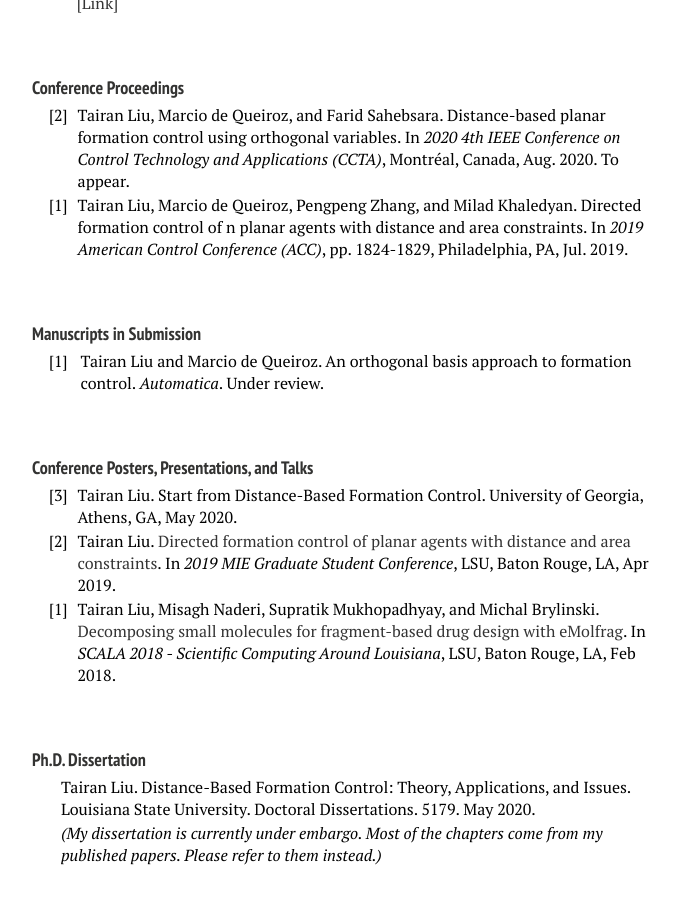
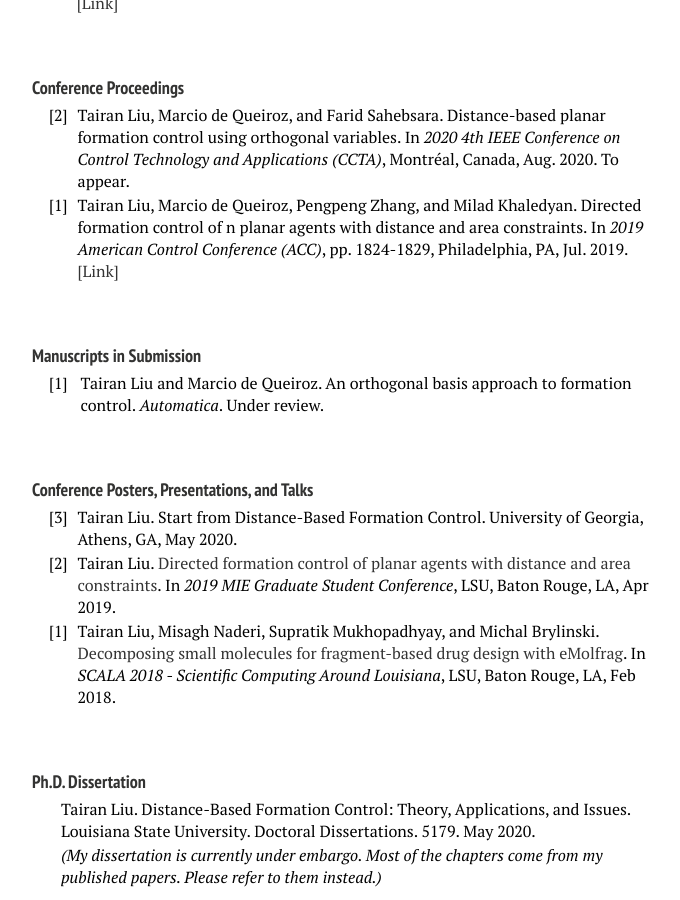
Before and after one commit to liutairan/liutairan.github.io, a Jekyll site: the page built from publications.md, in a window 1280 px wide and 900 px high, scrolled down 948 px. Shown: the whole window, without its empty margins (288-968 px from the left). Built offline with Jekyll 4.4.1, drawn with Linux system fonts in a browser that asks for light colours; nearby versions of some CDN libraries.

Commit message:
Update publications.html

```diff
--- a/_layouts/publications.html
+++ b/_layouts/publications.html
@@ -199,6 +199,8 @@
             <td>Tairan Liu, Marcio de Queiroz, Pengpeng Zhang, and Milad Khaledyan.
                 Directed formation control of n planar agents with distance and area constraints.
                 In <cite>2019 American Control Conference (ACC)</cite>, pp. 1824-1829, Philadelphia, PA, Jul. 2019.
+								<br>
+								<a href="https://ieeexplore.ieee.org/document/8815084" target="_blank">[Link]</a>
             </td>
           </tr>
         </table>
```
